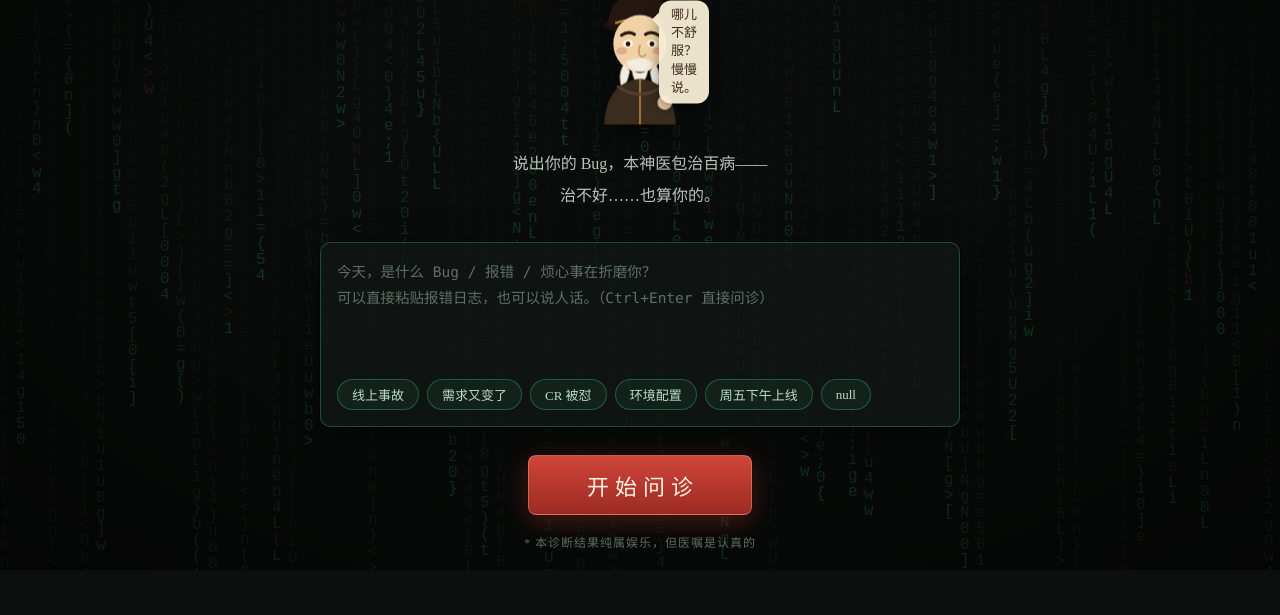
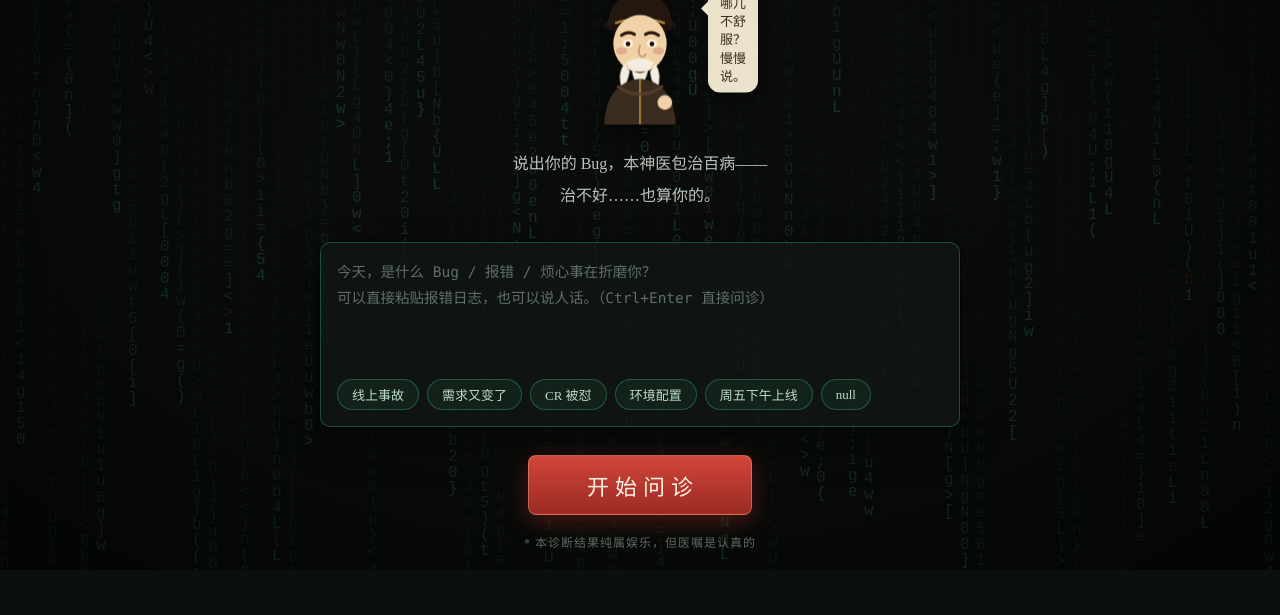
Before and after one commit to 3596994723-spec/cyber-tcm-clinic, a plain HTML site: page index.html in a window 1280 px wide. Shown: the part 230-845 px from the top of the page. Drawn offline with Linux system fonts and the light colour scheme.

Commit message:
fix: 气泡移至郎中身侧外部，彻底避免遮住面部（style.css）

```diff
--- a/style.css
+++ b/style.css
@@ -740,8 +740,11 @@ body::after {
   50%      { transform: translate(-52px, -3px)  rotate(-10deg); }
 }
 .doc-bubble {
-  position: absolute; left: 66%; top: 10%;
-  max-width: 48%;
+  /* 气泡贴在郎中身侧之外（定位父级是 .doctor，即 SVG 自身宽度），
+     绝不压在脸上；窄屏用 vw 兜底，文案折行也不遮五官 */
+  position: absolute; left: 100%; top: 2%;
+  margin-left: 8px;
+  max-width: 46vw;
   background: rgba(245,236,212,.96);
   color: #3a2c1f;
   font-family: var(--kai); font-size: 13px; line-height: 1.4;
```
